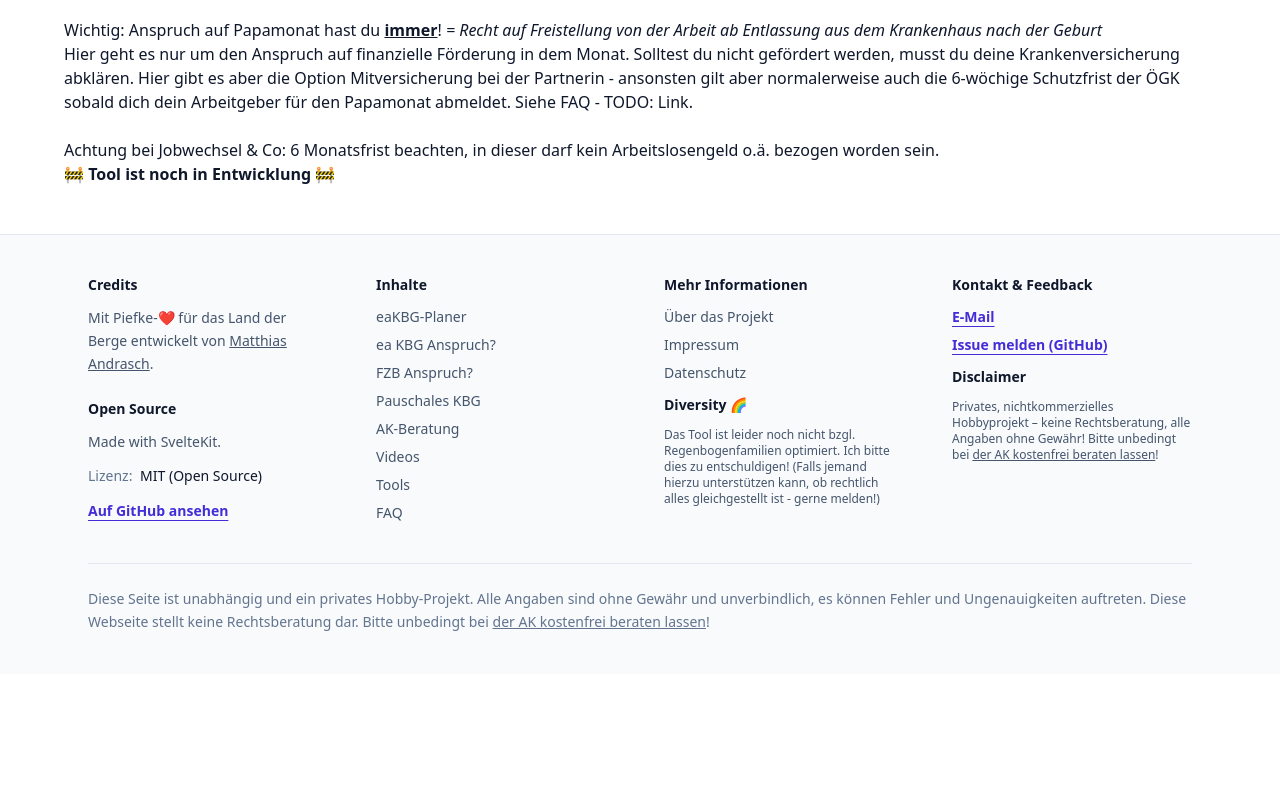
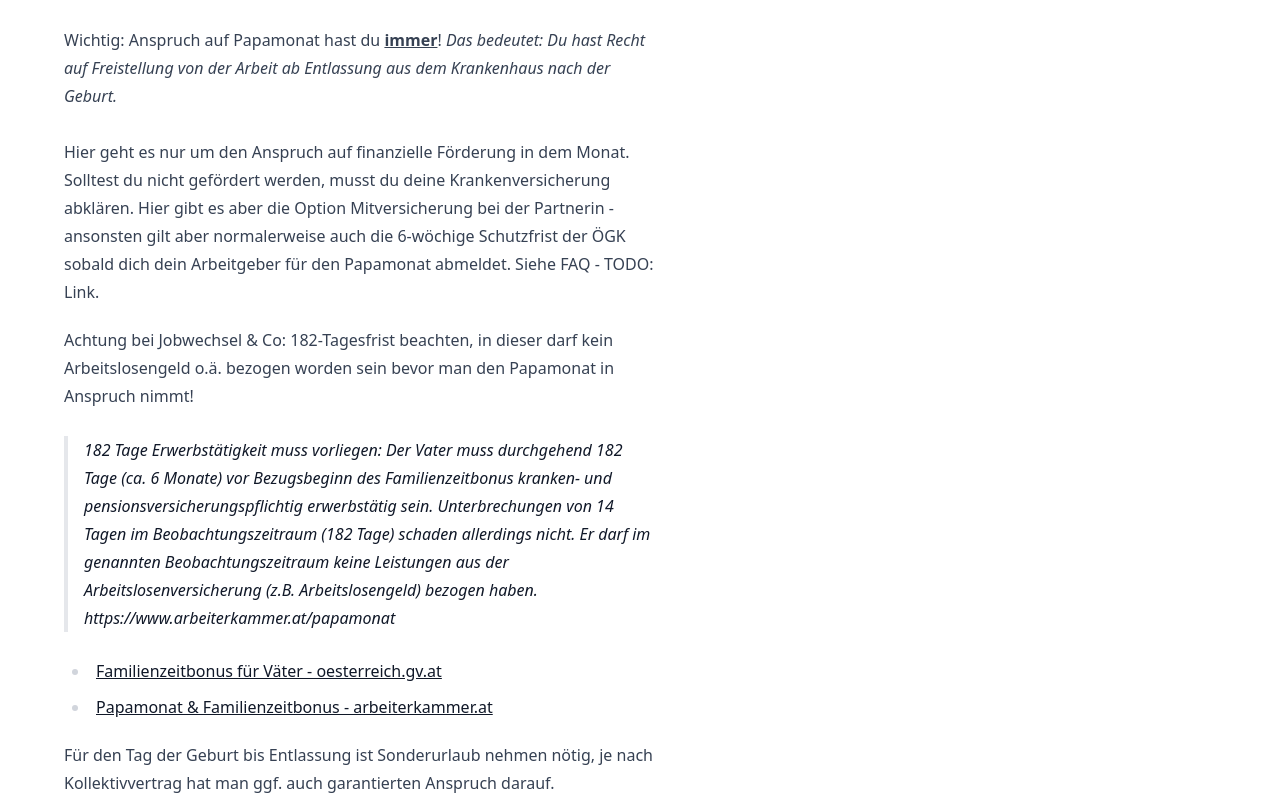
Before and after one commit to mandrasch/karenz-wizard, a SvelteKit app: page /fzb-anspruch in a window 1280 px wide. Shown: the part 340-1140 px from the top of the page. Before the commit the page ends 1014 px from the top, so only its background shows below. Built offline with nearby package versions, Linux system fonts and the light colour scheme.

Commit message:
chore: update

```diff
--- a/src/routes/buecher-broschueren/+page.svelte
+++ b/src/routes/buecher-broschueren/+page.svelte
@@ -2,8 +2,21 @@
 	<div class="page-header mt-10">
 		<h2 class="text-2xl font-semibold text-slate-900">Bücher & Broschüren</h2>
 	</div>
-	<div class="content prose">
+	<div class="content prose mt-8">
 		<p class="font-bold">🚧 Inhalt in Arbeit 🚧</p>
+		<p>
+			Leider gibt es (noch) keinen Ratgeber, der alles mit rotem Faden und Visualisierungen erklärt
+			für werdende Eltern. Falls doch, gerne bei mir melden und ich verlinke ihn hier!
+		</p>
+		<h3>Broschüren</h3>
+		<ul>
+			<li>
+				<a
+					href="https://wien.arbeiterkammer.at/service/broschueren/berufundfamilie/index.html"
+					target="_blank">Arbeiterkammer Broschüren Beruf & Familie</a
+				>
+			</li>
+		</ul>
 		<h3>Allgemeines zu Gleichberechtigung</h3>
 
 		<ul>
--- a/src/routes/eakbg-anspruch/+page.svelte
+++ b/src/routes/eakbg-anspruch/+page.svelte
@@ -49,13 +49,12 @@
 		ok ? 'Ja – vorauss. Anspruch' : 'Nein – vorauss. kein Anspruch';
 </script>
 
-<div class="layout">
 <div class="page-header mt-10">
 	<h2 class="text-2xl font-semibold text-slate-900">
 		Anspruch auf einkommensabhängiges KBG prüfen
 	</h2>
 </div>
-	<div>
+<div class="prose">
 	<p class="mt-5">
 		<strong>Achtung bei Jobwechsel / AMS-Bezug o.ä.: </strong><em
 			>Um <a
@@ -64,10 +63,10 @@
 			>
 			zu haben, muss mindestens einer 6 Monate (182 Kalendertage) durchgehend gearbeitet haben – der
 			Vater vor Geburt 6 Monate (182 Kalendertage) oder die Mutter vor dem Mutterschutz 6 Monate (182
-				Kalendertage). Arbeitslosengeld, Notstandshilfe, Weiterbildungsgeld darf nicht bezogen worden
-				sein (Quelle:
-				<a href="https://www.gesundheitskasse.at/cdscontent/?contentid=10007.880037">ÖGK</a>). Hat
-				nur einer von euch Anspruch, kann der andere
+			Kalendertage). Arbeitslosengeld, Notstandshilfe, Weiterbildungsgeld darf nicht bezogen worden sein
+			(Quelle:
+			<a href="https://www.gesundheitskasse.at/cdscontent/?contentid=10007.880037">ÖGK</a>). Hat nur
+			einer von euch Anspruch, kann der andere
 			<a
 				href="https://www.bundeskanzleramt.gv.at/agenda/familie/kinderbetreuungsgeld/basisinformationen-kinderbetreuungsgeld/einkommensabhaengiges-kinderbetreuungsgeld.html"
 				>Sonderleistung I (41,14 € täglich)</a
@@ -81,8 +80,7 @@
 	<div
 		class="mt-6 grid gap-3 rounded-xl border border-slate-200 bg-slate-50 px-4 py-3 md:grid-cols-[220px_1fr] md:items-center"
 	>
-			<label for="due" class="text-sm font-semibold text-slate-900">Errechneter Geburtstermin</label
-			>
+		<label for="due" class="text-sm font-semibold text-slate-900">Errechneter Geburtstermin</label>
 		<input
 			id="due"
 			type="date"
@@ -172,4 +170,3 @@
 {:else}
 	<p class="mx-auto mt-5 font-semibold">🚧 Tool ist noch in Entwicklung 🚧</p>
 {/if}
-</div>
--- a/src/routes/eakbg-planer/+page.svelte
+++ b/src/routes/eakbg-planer/+page.svelte
@@ -648,7 +648,7 @@
 					<input type="checkbox" bind:checked={jointMonth} />
 					<span>Gemeinsamer Monat beim ersten Wechsel</span>
 					{#if jointMonth}
-						<small>ea KBG wird um 1 Monat kuerzer</small>
+						<small>ea KBG wird um 1 Monat kürzer</small>
 					{/if}
 				</label>
 			</div>
--- a/src/routes/fzb-anspruch/+page.svelte
+++ b/src/routes/fzb-anspruch/+page.svelte
@@ -38,19 +38,49 @@
 	<div class="page-header mt-10">
 		<h2 class="text-2xl font-semibold text-slate-900">Anspruch auf Familienzeitbonus prüfen</h2>
 	</div>
+	<div class="content prose mt-8">
 		<p class="my-6">
 			Wichtig: Anspruch auf Papamonat hast du <u><b>immer</b></u>!
-		<i>= Recht auf Freistellung von der Arbeit ab Entlassung aus dem Krankenhaus nach der Geburt</i>
-		<br />
+			<i
+				>Das bedeutet: Du hast Recht auf Freistellung von der Arbeit ab Entlassung aus dem
+				Krankenhaus nach der Geburt.</i
+			>
+			<br /><br />
 			Hier geht es nur um den Anspruch auf finanzielle Förderung in dem Monat. Solltest du nicht gefördert
 			werden, musst du deine Krankenversicherung abklären. Hier gibt es aber die Option Mitversicherung
 			bei der Partnerin - ansonsten gilt aber normalerweise auch die 6-wöchige Schutzfrist der ÖGK sobald
 			dich dein Arbeitgeber für den Papamonat abmeldet. Siehe FAQ - TODO: Link.
 		</p>
 		<p>
-		Achtung bei Jobwechsel & Co: 6 Monatsfrist beachten, in dieser darf kein Arbeitslosengeld o.ä.
-		bezogen worden sein.
+			Achtung bei Jobwechsel & Co: 182-Tagesfrist beachten, in dieser darf kein Arbeitslosengeld
+			o.ä. bezogen worden sein bevor man den Papamonat in Anspruch nimmt!
 		</p>
+		<blockquote>
+			182 Tage Erwerbstätigkeit muss vorliegen: Der Vater muss durchgehend 182 Tage (ca. 6 Monate)
+			vor Bezugsbeginn des Familienzeitbonus kranken- und pensionsversicherungspflichtig
+			erwerbstätig sein. Unterbrechungen von 14 Tagen im Beobachtungszeitraum (182 Tage) schaden
+			allerdings nicht. Er darf im genannten Beobachtungszeitraum keine Leistungen aus der
+			Arbeitslosenversicherung (z.B. Arbeitslosengeld) bezogen haben.
+			<cite>https://www.arbeiterkammer.at/papamonat</cite>
+		</blockquote>
+		<ul>
+			<li>
+				<a
+					href="https://www.oesterreich.gv.at/de/themen/familie_und_partnerschaft/finanzielle-unterstuetzungen/Seite.080623"
+					>Familienzeitbonus für Väter - oesterreich.gv.at</a
+				>
+			</li>
+			<li>
+				<a href="https://www.arbeiterkammer.at/papamonat"
+					>Papamonat & Familienzeitbonus - arbeiterkammer.at</a
+				>
+			</li>
+		</ul>
+		<p>
+			Für den Tag der Geburt bis Entlassung ist Sonderurlaub nehmen nötig, je nach Kollektivvertrag
+			hat man ggf. auch garantierten Anspruch darauf.
+		</p>
+	</div>
 
 	{#if toolAvailable}
 		<div
@@ -100,6 +130,6 @@
 			</div>
 		</section>
 	{:else}
-		<p class="mx-auto font-semibold">🚧 Tool ist noch in Entwicklung 🚧</p>
+		<p class="mx-auto mt-8 font-semibold">🚧 Tool ist noch in Entwicklung 🚧</p>
 	{/if}
 </div>
--- a/src/routes/tools/+page.svelte
+++ b/src/routes/tools/+page.svelte
@@ -1,6 +1,22 @@
 <div class="layout w-full">
 	<div class="page-header mt-10">
-		<h2 class="text-2xl font-semibold text-slate-900">Pauschales KBG</h2>
+		<h2 class="text-2xl font-semibold text-slate-900">Tool</h2>
 	</div>
-	<div class="content prose"><p class="font-bold">🚧 Inhalt in Arbeit 🚧</p></div>
+	<div class="content prose mt-8">
+		<p class="font-bold">🚧 Inhalt in Arbeit 🚧</p>
+
+		<ul>
+			<li>
+				<a
+					href="https://services.bundeskanzleramt.gv.at/KBG-Rechner/index.html#willkommen"
+					class="underline">KBG Rechner - bundeskanzleramt.gv.at</a
+				>
+			</li>
+			<li>
+				<a href="https://www.finanz.at/arbeitnehmer/mutterschutz/" class="underline"
+					>Mutterschutz Rechner - finanz.at</a
+				>
+			</li>
+		</ul>
+	</div>
 </div>
--- a/src/routes/videos/+page.svelte
+++ b/src/routes/videos/+page.svelte
@@ -2,14 +2,13 @@
 	<div class="page-header mt-10">
 		<h2 class="text-2xl font-semibold text-slate-900">Videos</h2>
 	</div>
-	<div class="content prose">
-		<p>🚧 Inhalt in Arbeit 🚧</p>
+	<div class="content prose mt-8">
+		<p class="font-bold">🚧 Inhalt in Arbeit 🚧</p>
 		<p>
 			Siehe in der Zwischenzeit meine Sammlung auf <a
 				href="https://workwhileclimate.at/crashkurs-elternkarenz-fuer-dummies-inkl-faire-halbe-halbe-aufteilung-oesterreich/#videos-der-arbeiterkammer"
 				class="underline">Videos der Arbeiterkammer (workwhileclimate.at)</a
-			>
+			>. Obacht: Die Videos zeigen leider oft nur den Fall "Vater nimmt maximal 2 Monate Karenz".
 		</p>
-		<p>Obacht: Die Videos zeigen leider oft nur den Fall "Vater nimmt maximal 2 Monate Karenz".</p>
 	</div>
 </div>
```
Lines whose indentation alone changed are shown as unchanged.
